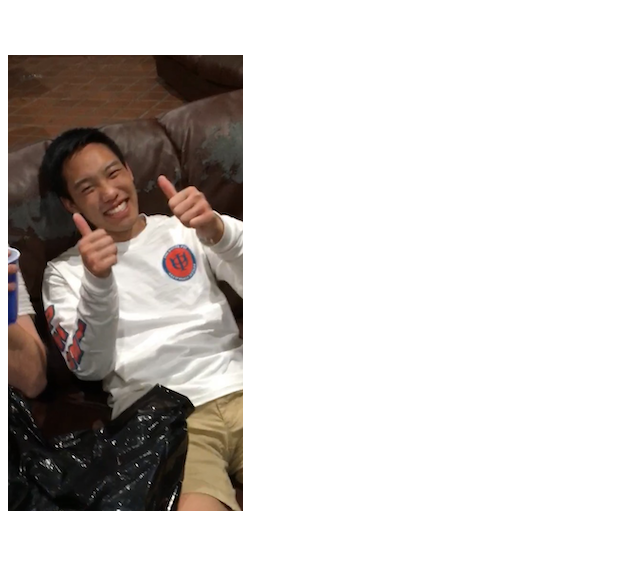
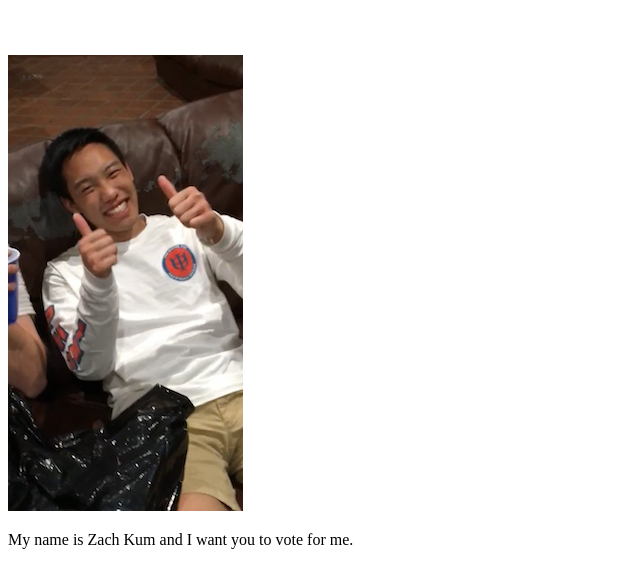
Before and after one commit to jackvanb/zachkum4mayor, a plain HTML site: page index.html in a window 1280 px wide. Shown: the part 61-648 px from the top of the page, without its empty margins (0-640 px from the left). Drawn offline with Linux system fonts and the light colour scheme.

Commit message:
Update index.html

```diff
--- a/index.html
+++ b/index.html
@@ -12,5 +12,6 @@
     <h1>Zach Kum 4 Mayor</h1>
     <br></br>
     <img src="./profile.png" alt="Zach Kum for mayor"></img>
+    <p>My name is Zach Kum and I want you to vote for me.</p>
   </body>
 </html>
```
